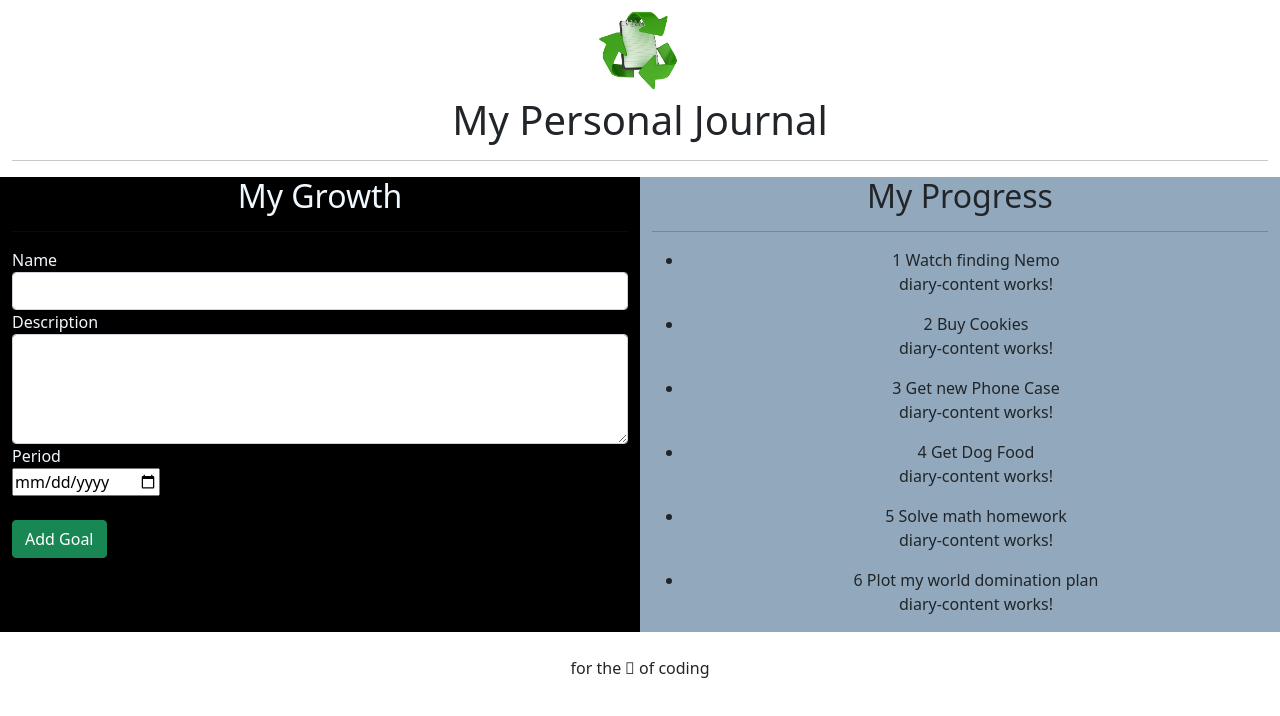
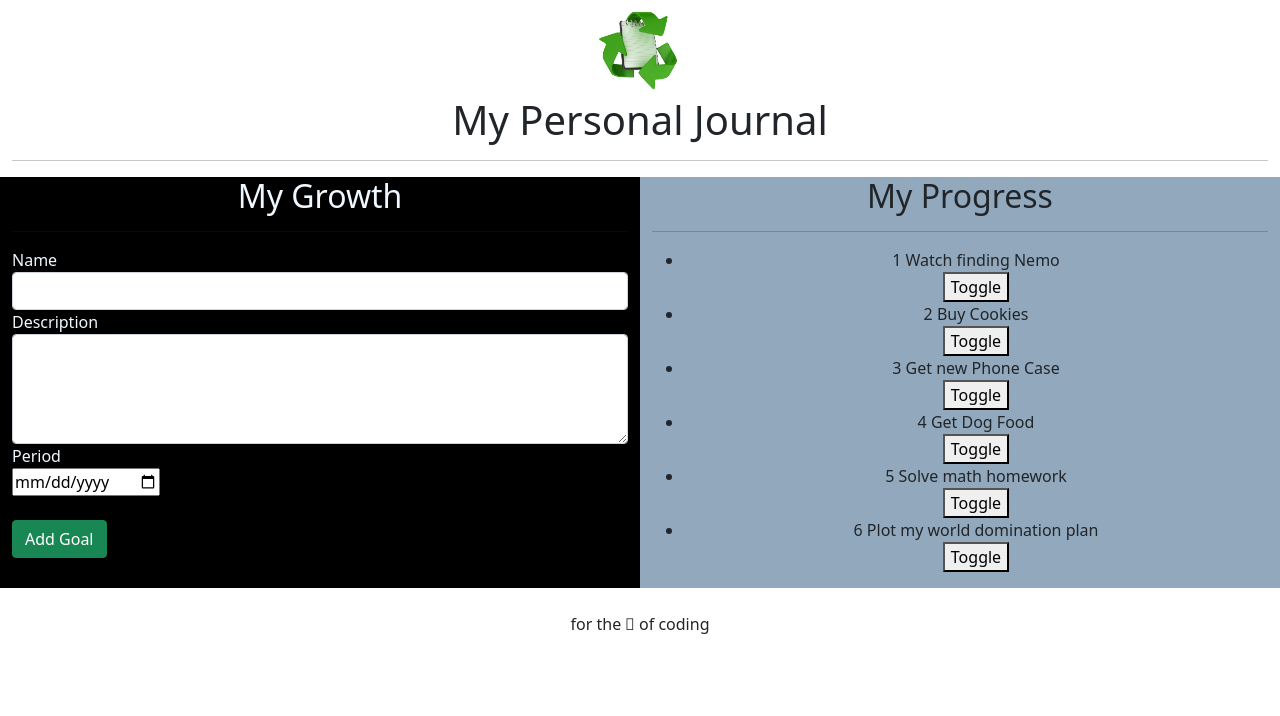
Before and after one commit to Joseph-Wairimu/diary, an Angular app: page / in a window 1280 px wide. Shown: the top 716 px of the page. Built offline with nearby package versions, Linux system fonts and the light colour scheme.

Commit message:
Toggle event to show and hide content

```diff
--- a/src/app/diary-content/diary-content.component.html
+++ b/src/app/diary-content/diary-content.component.html
@@ -1 +1 @@
-<p>diary-content works!</p>
+git
--- a/src/app/home/home.component.html
+++ b/src/app/home/home.component.html
@@ -17,9 +17,10 @@
                 <h2>My Progress</h2>
                 <hr>
                 <ul>
-                    <li *ngFor='let diary of diarys'>
-                        {{diary.id}}   {{diary.name}}
-                        <app-diary-content [diary]='diary'></app-diary-content>
+                    <li *ngFor='let diary of diarys let i = index'>
+                        {{diary.id}}   {{diary.name}} <br>
+                        <button (click)='Hide(i)'>Toggle</button>
+                        <app-diary-content *ngIf='diary.showDescription' [diary]='diary'></app-diary-content>
                     </li>
                 </ul>
             </div>
--- a/src/app/home/home.component.ts
+++ b/src/app/home/home.component.ts
@@ -14,6 +14,10 @@ export class HomeComponent implements OnInit {
     new Diary(5,'Solve math homework','Damn Math'),
     new Diary(6,'Plot my world domination plan','Cause I am an evil overlord'),
   ];
+
+Hide(index:any){
+    this.diarys[index].showDescription = !this.diarys[index].showDescription;
+  }
   constructor() { }
 
   ngOnInit(): void {
```
Also changed, not shown: src/app/diary.ts (+1 -8 lines).
